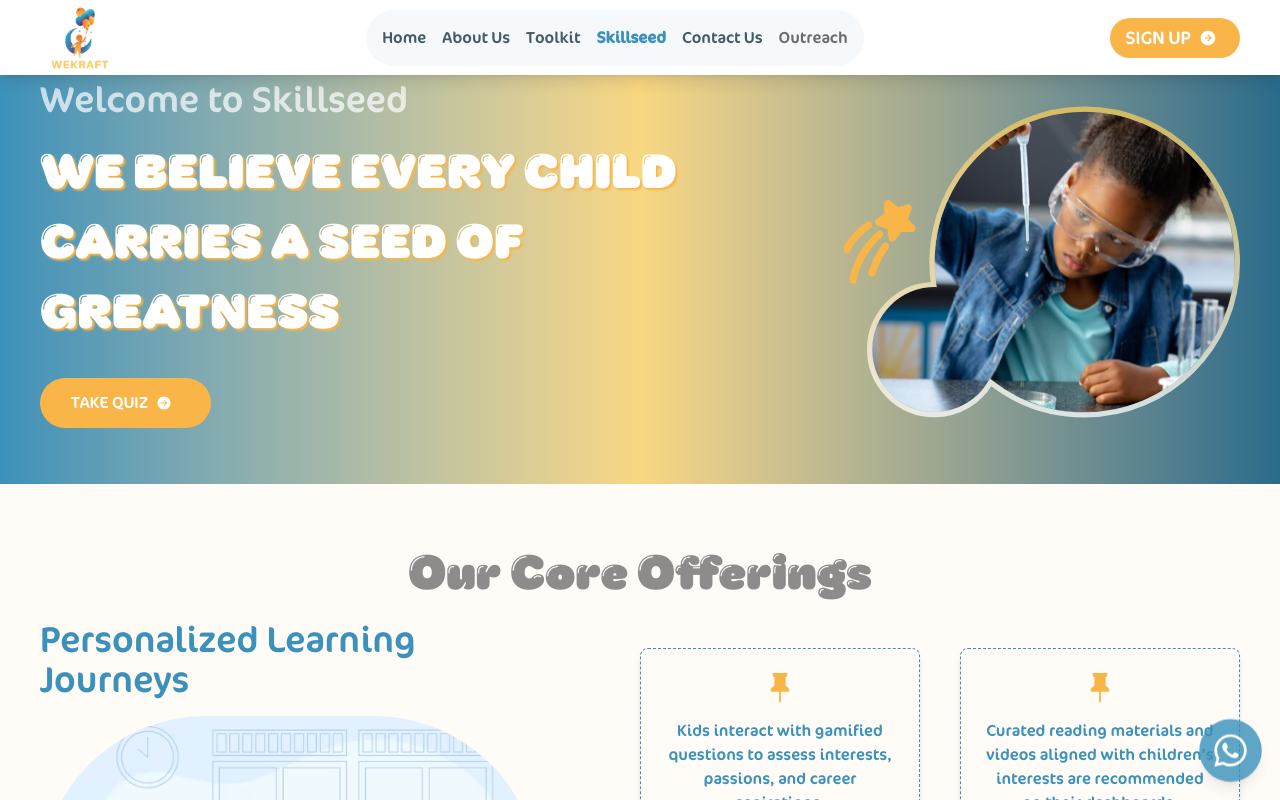
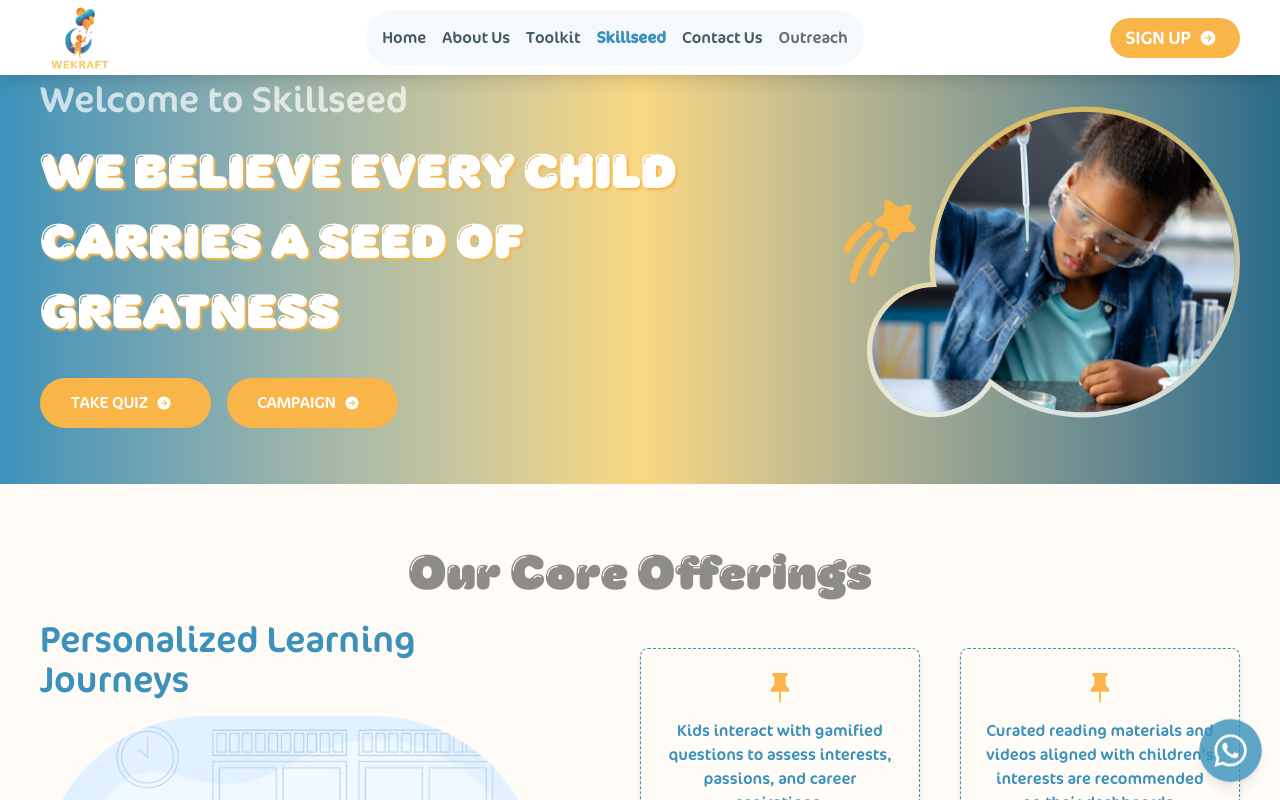
Before and after one commit to Wekraft-001/website, a React (Vite) app: page /skillseed in a window 1280 px wide. Shown: the top 800 px of the page. Built offline with nearby package versions, Linux system fonts and the light colour scheme.

Commit message:
added button for builder series campaign

```diff
--- a/src/pages/Skillseed.jsx
+++ b/src/pages/Skillseed.jsx
@@ -127,6 +127,7 @@
           >
             We believe every child carries a seed of greatness
           </h1>
+          <div className="flex items-center gap-4">
             <a
               href="https://quiz.wekraft.co/"
               target="_blank"
@@ -157,6 +158,37 @@
                 </span>
               </motion.button>
             </a>
+            <a
+              href="https://builder-series.wekraft.co/"
+              target="_blank"
+              className="flex items-center justify-center md:justify-start"
+            >
+              {/* <motion.button
+            onClick={scrollToMore}
+            className="w-[171px] h-[50px] text-white font-primarySemibold md:font-primaryMedium bg-[#FAB548] rounded-full my-4 uppercase flex items-center justify-center text-sm md:text-base font-cocon cursor-pointer"
+            initial={{ opacity: 0, y: 50 }}
+            animate={{ opacity: 1, y: 0 }}
+            transition={{ duration: 1, ease: "easeOut", delay: 0.2 }}
+          >
+            See More
+            <span>
+              <IoArrowForwardCircle className="mx-2" />
+            </span>
+          </motion.button> */}
+              <motion.button
+                onClick={scrollToMore}
+                className="w-[171px] h-[50px] text-white font-primarySemibold md:font-primaryMedium bg-[#FAB548] rounded-full my-4 uppercase flex items-center justify-center text-sm md:text-base font-cocon cursor-pointer"
+                initial={{ opacity: 0, y: 50 }}
+                animate={{ opacity: 1, y: 0 }}
+                transition={{ duration: 1, ease: "easeOut", delay: 0.2 }}
+              >
+                Campaign
+                <span>
+                  <IoArrowForwardCircle className="mx-2" />
+                </span>
+              </motion.button>
+            </a>
+          </div>
         </motion.div>
 
         {/* Image Content */}
```
Lines whose indentation alone changed are shown as unchanged.
